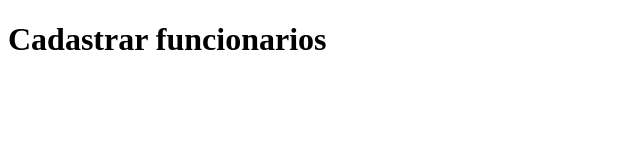
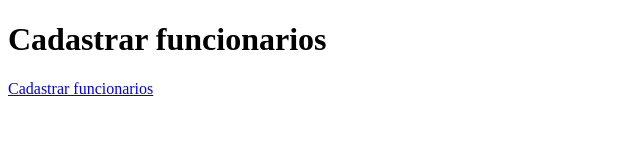
Before and after one commit to Celita22/Exemplo, a plain HTML site: page index.html in a window 1280 px wide. Shown: the whole page, without its empty margins (0-640 px from the left). Drawn offline with Linux system fonts and the light colour scheme.

Commit message:
Segunda versão

```diff
--- a/index.html
+++ b/index.html
@@ -9,6 +9,7 @@
 
 <body>
     <h1>Cadastrar funcionarios</h1>
+    <a href="funcionarios.html">Cadastrar funcionarios</a>
 </body>
 
 </html>
```
